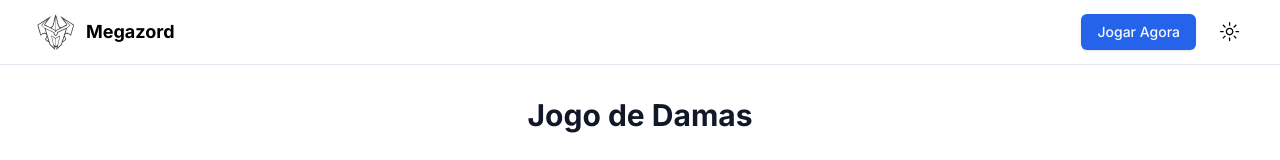
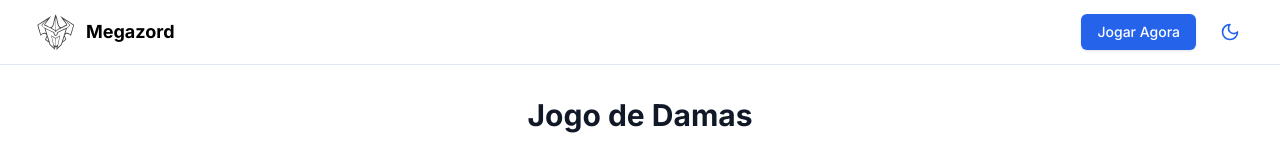
Before and after one commit to giovannivicentin/megazord, a Next.js app: page /checkers in a window 1280 px wide. Shown: the top 160 px of the page. Built offline with nearby package versions, Linux system fonts and the light colour scheme.

Commit message:
fix: update ModeToggle component for theme switching and improve Navbar button styling

```diff
--- a/src/components/mode-toggle.tsx
+++ b/src/components/mode-toggle.tsx
@@ -1,40 +1,69 @@
 'use client'
 
-import * as React from 'react'
-import { MoonIcon, SunIcon } from '@radix-ui/react-icons'
+import { Loader, Moon, Sun } from 'lucide-react'
 import { useTheme } from 'next-themes'
+import { useEffect, useState } from 'react'
 
-import { Button } from '@/components/ui/button'
-import {
-  DropdownMenu,
-  DropdownMenuContent,
-  DropdownMenuItem,
-  DropdownMenuTrigger,
-} from '@/components/ui/dropdown-menu'
+import { Button } from './ui/button'
 
 export function ModeToggle() {
-  const { setTheme } = useTheme()
+  const { theme, resolvedTheme, setTheme } = useTheme()
+  const [mounted, setMounted] = useState(false)
+
+  useEffect(() => {
+    setMounted(true)
+  }, [])
+
+  const handleToggle = () => {
+    if (resolvedTheme === 'dark') {
+      setTheme('light')
+    } else {
+      setTheme('dark')
+    }
+  }
+
+  const displayIcon = () => {
+    if (!mounted) {
+      return (
+        <Loader className="h-6 w-6 animate-spin md:h-5 md:w-5 3xl:h-6 3xl:w-6 4xl:h-7 4xl:w-7" />
+      )
+    }
+
+    if (theme === 'system') {
+      return resolvedTheme === 'dark' ? (
+        <>
+          <Sun className="h-6 w-6 text-primary dark:text-white md:h-5 md:w-5 3xl:h-6 3xl:w-6 4xl:h-7 4xl:w-7" />
+          <span className="sr-only">Sun Icon</span>
+        </>
+      ) : (
+        <>
+          <Moon className="h-6 w-6 text-primary dark:text-white md:h-5 md:w-5 3xl:h-6 3xl:w-6 4xl:h-7 4xl:w-7" />
+          <span className="sr-only">Moon Icon</span>
+        </>
+      )
+    }
+    return theme === 'dark' ? (
+      <>
+        <Sun className="h-6 w-6 text-primary dark:text-white md:h-5 md:w-5 3xl:h-6 3xl:w-6 4xl:h-7 4xl:w-7" />
+        <span className="sr-only">Sun Icon</span>
+      </>
+    ) : (
+      <>
+        <Moon className="h-6 w-6 text-primary dark:text-white md:h-5 md:w-5 3xl:h-6 3xl:w-6 4xl:h-7 4xl:w-7" />
+        <span className="sr-only">Moon Icon</span>
+      </>
+    )
+  }
 
   return (
-    <DropdownMenu>
-      <DropdownMenuTrigger asChild>
-        <Button variant="ghost" size="icon">
-          <SunIcon className="h-[1.2rem] w-[1.2rem] rotate-0 scale-100 transition-all dark:-rotate-90 dark:scale-0" />
-          <MoonIcon className="absolute h-[1.2rem] w-[1.2rem] rotate-90 scale-0 transition-all dark:rotate-0 dark:scale-100" />
-          <span className="sr-only">Toggle theme</span>
-        </Button>
-      </DropdownMenuTrigger>
-      <DropdownMenuContent align="end">
-        <DropdownMenuItem onClick={() => setTheme('light')}>
-          Light
-        </DropdownMenuItem>
-        <DropdownMenuItem onClick={() => setTheme('dark')}>
-          Dark
-        </DropdownMenuItem>
-        <DropdownMenuItem onClick={() => setTheme('system')}>
-          System
-        </DropdownMenuItem>
-      </DropdownMenuContent>
-    </DropdownMenu>
+    <Button
+      variant="ghost"
+      aria-label="Button to change theme"
+      size="icon"
+      className="hover:text-muted-foreground"
+      onClick={handleToggle}
+    >
+      {displayIcon()}
+    </Button>
   )
 }
--- a/src/components/navbar.tsx
+++ b/src/components/navbar.tsx
@@ -47,7 +47,7 @@ export function Navbar() {
           </Link>
         </div>
         <div className="flex items-center space-x-4">
-          <Button asChild className="hidden md:inline-flex">
+          <Button asChild className="hidden md:inline-flex text-white">
             <Link href={randomPage} onClick={handleButtonClick}>
               Jogar Agora
             </Link>
```
